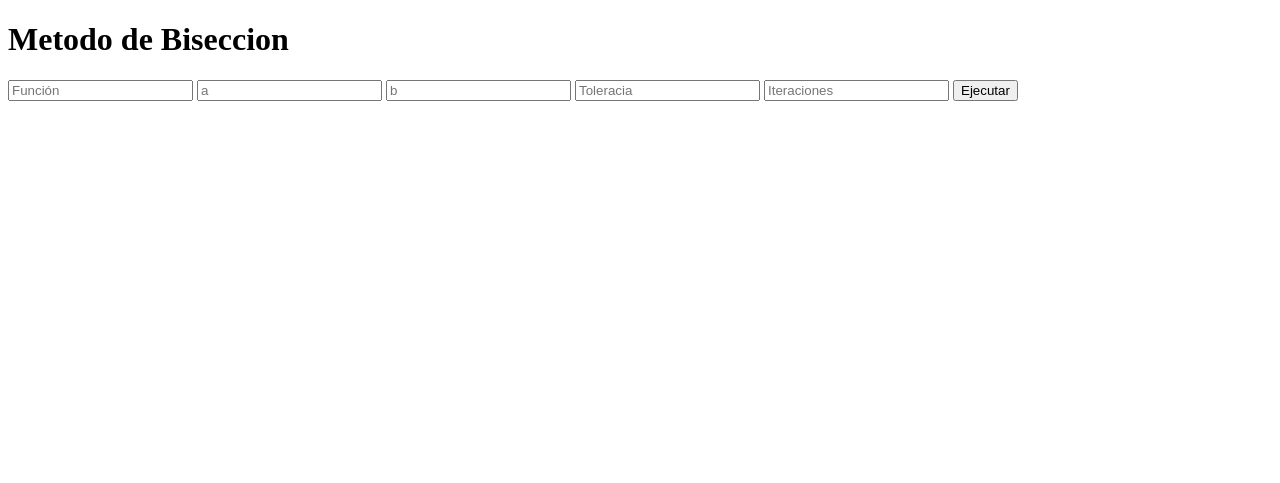
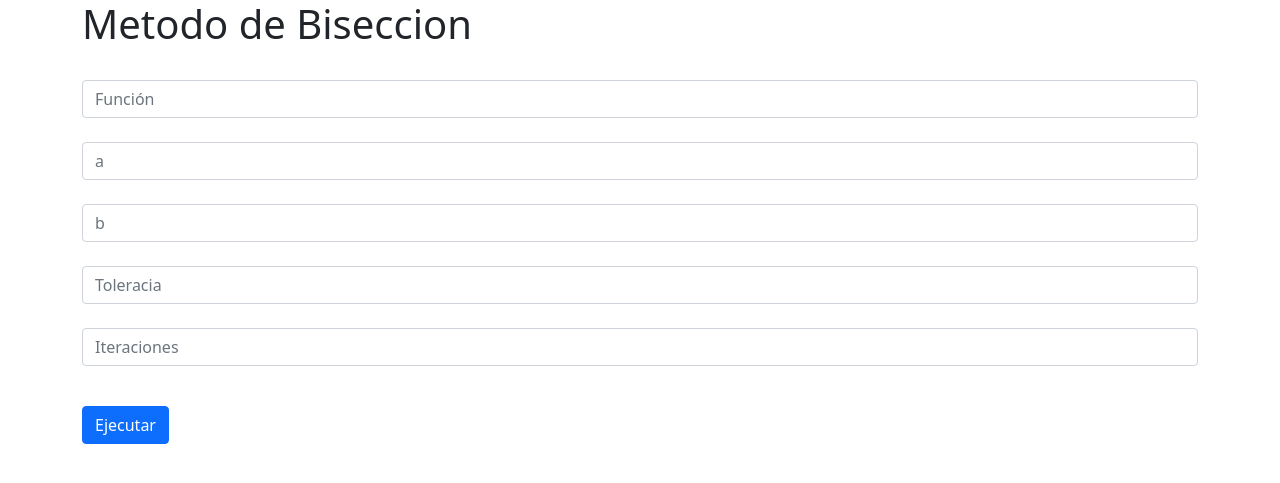
Before and after one commit to SantiagoArias229/ProyectoAnalisis, a Django app: page /module1/biseccion/ in a window 1280 px wide. Shown: the top 483 px of the page. Run offline with Django 4.2, Linux system fonts and the light colour scheme.

Commit message:
biseccion con boostrap

```diff
--- a/module1/templates/biseccion.html
+++ b/module1/templates/biseccion.html
@@ -3,22 +3,35 @@
 <head>
     <meta charset="UTF-8">
     <title>Biseccion</title>
+    <!-- Agrega los archivos CSS de Bootstrap -->
+    <link rel="stylesheet" href="https://cdn.jsdelivr.net/npm/bootstrap@5.1.0/dist/css/bootstrap.min.css">
 </head>
 <body>
+    <!-- Utiliza la clase container para centrar el contenido -->
+    <div class="container">
         <h1>Metodo de Biseccion</h1>
+        <br>
         <form action="" method="POST">
             {% csrf_token %}
-        <input type="text" name="func" placeholder="Función">
-        <input type="number" name="xi" placeholder="a">
-        <input type="number" name="xs" placeholder="b">
-        <input type="text" name="tol" placeholder="Toleracia">
-        <input type="number" name="iteraciones" placeholder="Iteraciones">
-        <input type="submit" value="Ejecutar">
+            <!-- Utiliza la clase form-control para dar estilo a tus campos de formulario -->
+            <input type="text" name="func" class="form-control" placeholder="Función">
+            <br>
+            <input type="number" name="xi" class="form-control" placeholder="a">
+            <br>
+            <input type="number" name="xs" class="form-control" placeholder="b">
+            <br>
+            <input type="text" name="tol" class="form-control" placeholder="Toleracia">
+            <br>
+            <input type="number" name="iteraciones" class="form-control" placeholder="Iteraciones">
+            <!-- Utiliza la clase btn y btn-primary para dar estilo a tu botón -->
+            <br>
+            <input type="submit" value="Ejecutar" class="btn btn-primary mt-3">
         </form>
 
         {% if biseccion_model %}
             <h2>Resultado</h2>
-        <table>
+            <!-- Utiliza las clases table y table-striped para dar estilo a tu tabla -->
+            <table class="table table-striped">
                 <thead>
                     <tr>
                         <th>Iteration</th>
@@ -43,5 +56,9 @@
                 </tbody>
             </table>
         {% endif %}
+    </div>
+
+    <!-- Agrega los archivos JavaScript de Bootstrap al final del documento -->
+    <script src="https://cdn.jsdelivr.net/npm/bootstrap@5.1.0/dist/js/bootstrap.bundle.min.js"></script>
 </body>
 </html>
```
Also changed, not shown: module1/templates/home.html (+5 -5 lines), db.sqlite3. Lines whose indentation alone changed are shown as unchanged.
